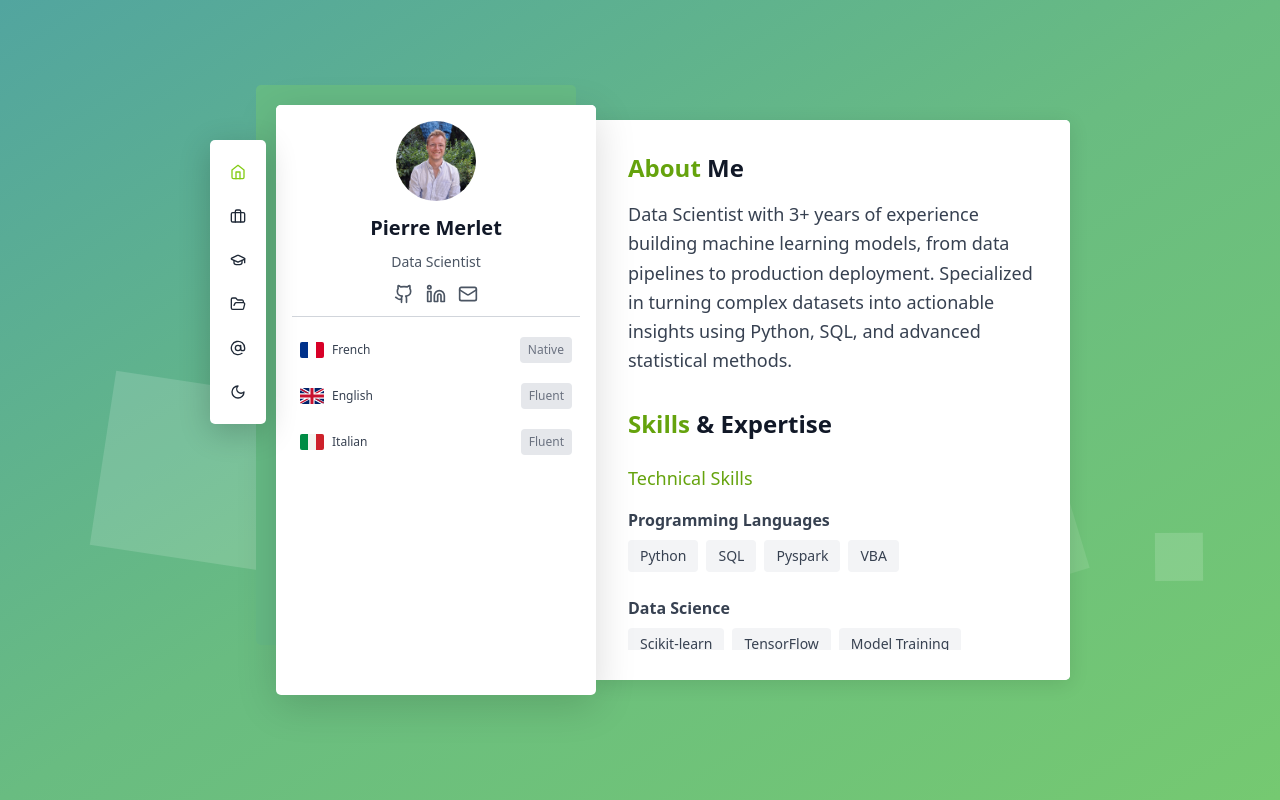
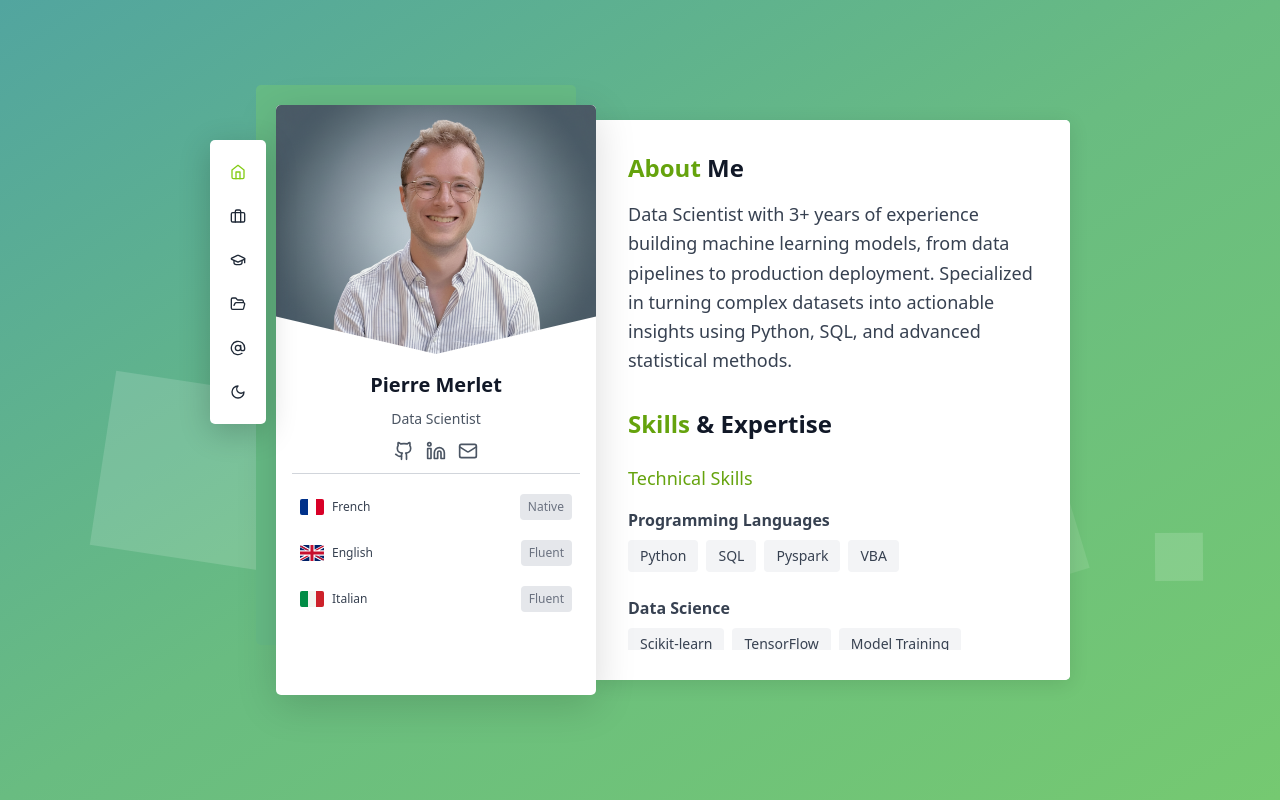
Before and after one commit to PierreMrt/nextjs-portfolio, a Next.js app: page /en in a window 1280 px wide. Built offline with nearby package versions, Linux system fonts and the light colour scheme.

Commit message:
Revamp the profile picture section on desktop

```diff
--- a/app/globals.css
+++ b/app/globals.css
@@ -336,10 +336,13 @@
     margin-bottom: clamp(0.5rem, 1.5vh, 1.5rem);
   }
   .w-fluid-profile {
-    width: clamp(4rem, 10vh, 8rem);
-    height: clamp(4rem, 10vh, 8rem);
+    width: clamp(12rem, 16vh, 16rem);
+    height: clamp(12rem, 16vh, 16rem);
   }
   .gap-lang-fluid {
     gap: clamp(0.1rem, 0.5vh, 0.75rem);
   }
+  .profile-clip-curve {
+  clip-path: polygon(0 0, 100% 0, 100% 85%, 50% 100%, 0 85%);
+  }
 }
--- a/components/layout/ProfileCard.tsx
+++ b/components/layout/ProfileCard.tsx
@@ -21,10 +21,11 @@ export default function ProfileCard() {
           <div className="flex items-center gap-4">
             <div className="w-12 h-12 rounded-full overflow-hidden bg-gray-200 dark:bg-gray-700 flex-shrink-0">
               <Image
-                src="/images/profile.jpg"
+                src="/images/profile.png"
                 alt="Pierre MERLET"
-                width={48}
-                height={48}
+                width={192}
+                height={192}
+                quality={100}
                 className="w-full h-full object-cover"
               />
             </div>
@@ -88,17 +89,21 @@ export default function ProfileCard() {
       </div>
 
       {/* Desktop Sidebar (hidden on mobile) */}
-      <div className="hidden md:flex w-80 bg-white dark:bg-[#31313a] dark:border-gray-600 flex-col p-fluid overflow-y-auto">
-        <div className="w-fluid-profile rounded-full overflow-hidden mb-fluid bg-gray-200 dark:bg-gray-700 mx-auto">
+      <div className="hidden md:flex w-80 bg-white dark:bg-[#31313a] dark:border-gray-600 flex-col overflow-y-auto">
+        {/* Profile Image - Full Width, No Top Margin */}
+        <div className="w-full overflow-hidden bg-gray-200 dark:bg-gray-700 profile-clip-curve">
           <Image
-            src="/images/profile.jpg"
+            src="/images/profile.png"
             alt="Pierre MERLET"
-            width={128}
-            height={128}
-            className="w-full h-full object-cover"
+            width={512}
+            height={512}
+            quality={100}
+            className="w-full h-auto object-cover"
           />
         </div>
 
+        {/* Content Section with Padding */}
+        <div className="p-fluid">
           <h1 className="text-fluid-2xl font-semibold text-gray-900 dark:text-gray-100 mb-2 text-center">
             {t('profile.name')}
           </h1>
@@ -154,6 +159,7 @@ export default function ProfileCard() {
             </button>
           </div>
         </div>
+      </div>
     </>
   )
 }
```
Also changed, not shown: public/images/profile.jpg (deleted), public/images/profile.png (added). Lines whose indentation alone changed are shown as unchanged.
